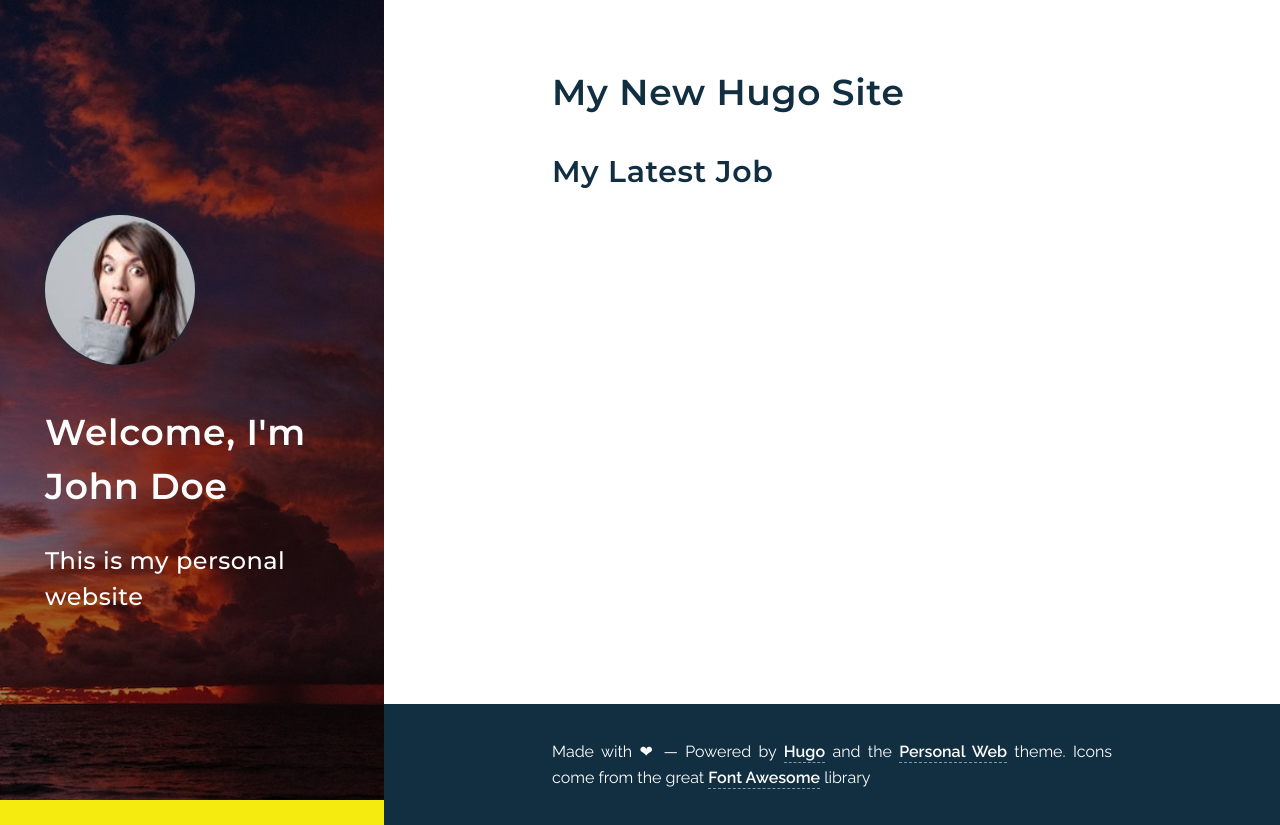
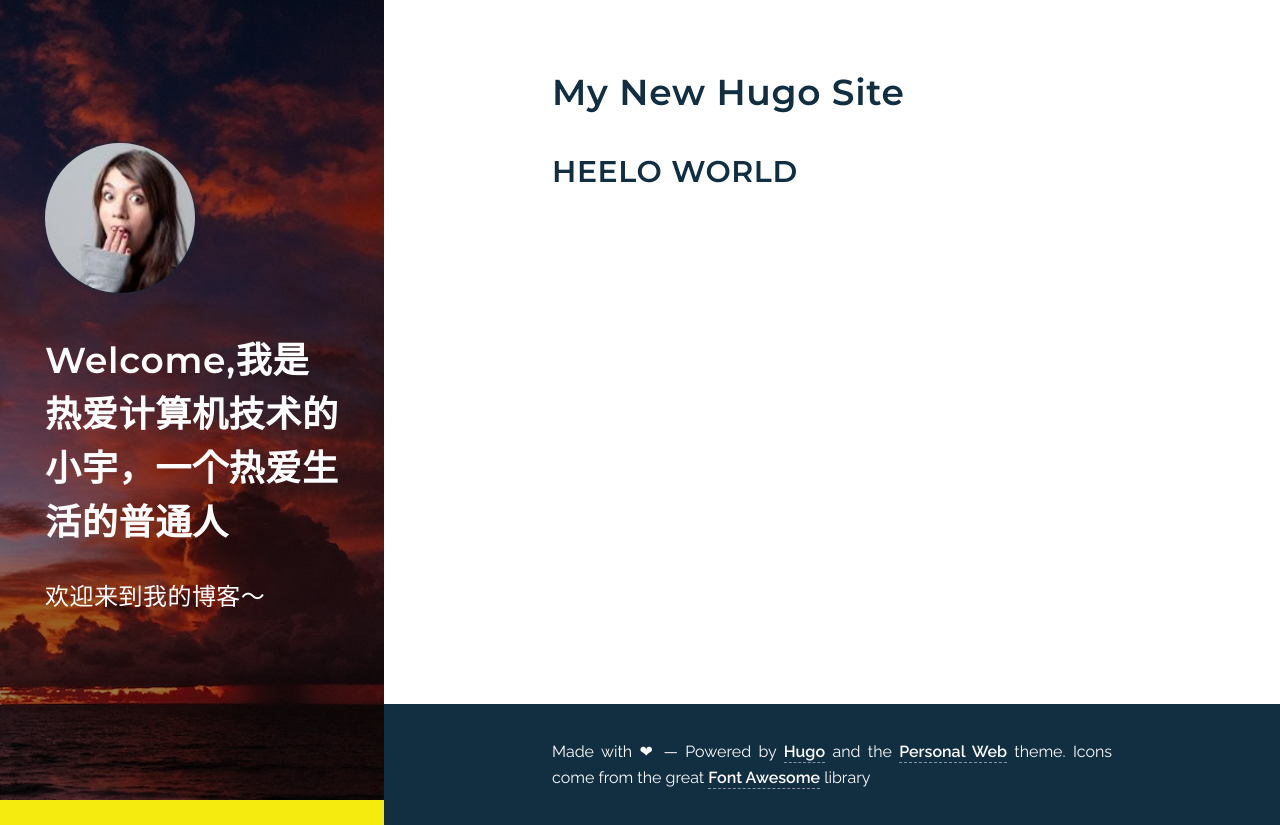
Before and after one commit to zhangzeyu999/zhangzeyu999.github.io, a plain HTML site: page index.html in a window 1280 px wide. Drawn offline with Linux system fonts and the light colour scheme.

Commit message:
Update index.html

```diff
--- a/index.html
+++ b/index.html
@@ -40,8 +40,8 @@
         <img src='https://zhangzeyu999.github.io/images/edna-west.jpg' alt="Profile Categories" class="rounded-logo">
       </a>
     </div>
-    <h2>Welcome, I'm John Doe</h2>
-    <h3>This is my personal website</h3>
+    <h2>Welcome,我是热爱计算机技术的小宇，一个热爱生活的普通人</h2>
+    <h3>欢迎来到我的博客～</h3>
     <div class="menu">
 
 
@@ -63,7 +63,7 @@
 <h1>My New Hugo Site</h1>
 
 
-<h2>My Latest Job</h2>
+<h2>HEELO WORLD</h2>
 
 
 
```
